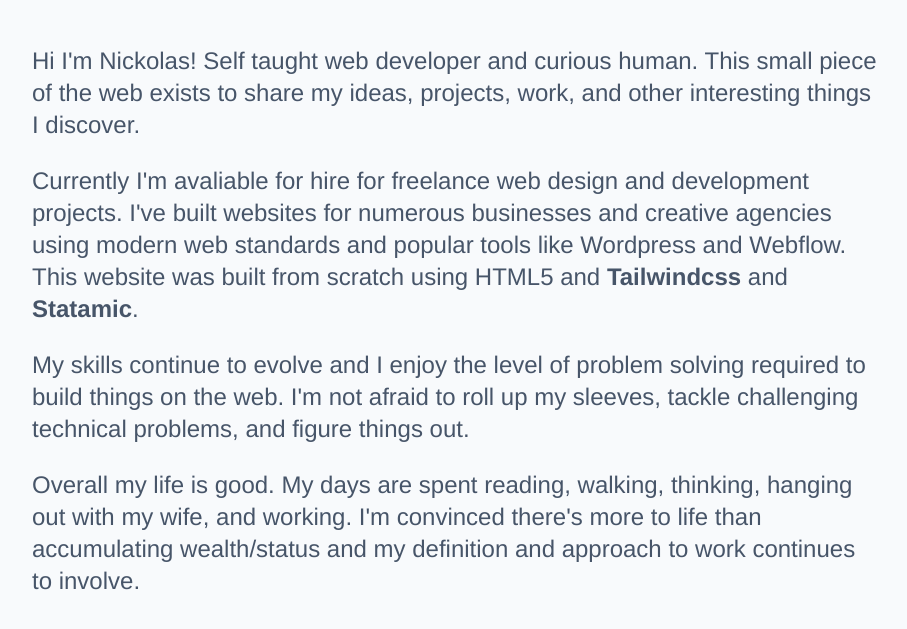
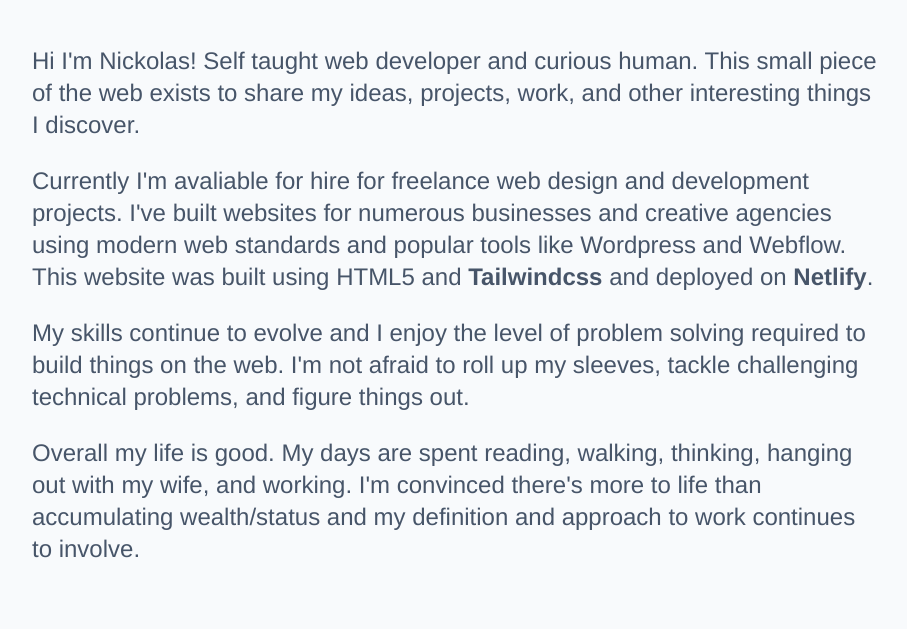
Before and after one commit to nickolascrim/personal-site, a website: page index.html in a window 1280 px wide. Shown: the part 81-710 px from the top of the page, without its empty margins (184-1091 px from the left). Drawn offline with Linux system fonts and the light colour scheme.

Commit message:
6/1 updates

```diff
--- a/index.html
+++ b/index.html
@@ -47,7 +47,7 @@
           Hi I'm Nickolas! Self taught web developer and curious human. This small piece of the web exists to share my ideas, projects, work, and other interesting things I discover.
         </p>
         <p class="text-2xl text-slate-600 pb-6">
-         Currently I'm avaliable for hire for freelance web design and development projects. I've built websites for numerous businesses and creative agencies using modern web standards and popular tools like Wordpress and Webflow. This website was built from scratch using HTML5 and <a class="text-slate-600 font-bold hover:text-sky-600" href="https://tailwindcss.com">Tailwindcss</a> and <a class="text-slate-600 font-bold hover:text-sky-600" href="https://statamic.com/">Statamic</a>.
+         Currently I'm avaliable for hire for freelance web design and development projects. I've built websites for numerous businesses and creative agencies using modern web standards and popular tools like Wordpress and Webflow. This website was built using HTML5 and <a class="text-slate-600 font-bold hover:text-sky-600" href="https://tailwindcss.com">Tailwindcss</a> and deployed on <a class="text-slate-600 font-bold hover:text-sky-600" href="https://www.netlify.com/">Netlify</a>.
         </p>
          <p class="text-2xl text-slate-600 pb-6">
          My skills continue to evolve and I enjoy the level of problem solving required to build things on the web. I'm not afraid to roll up my sleeves, tackle challenging technical problems, and figure things out.
```
